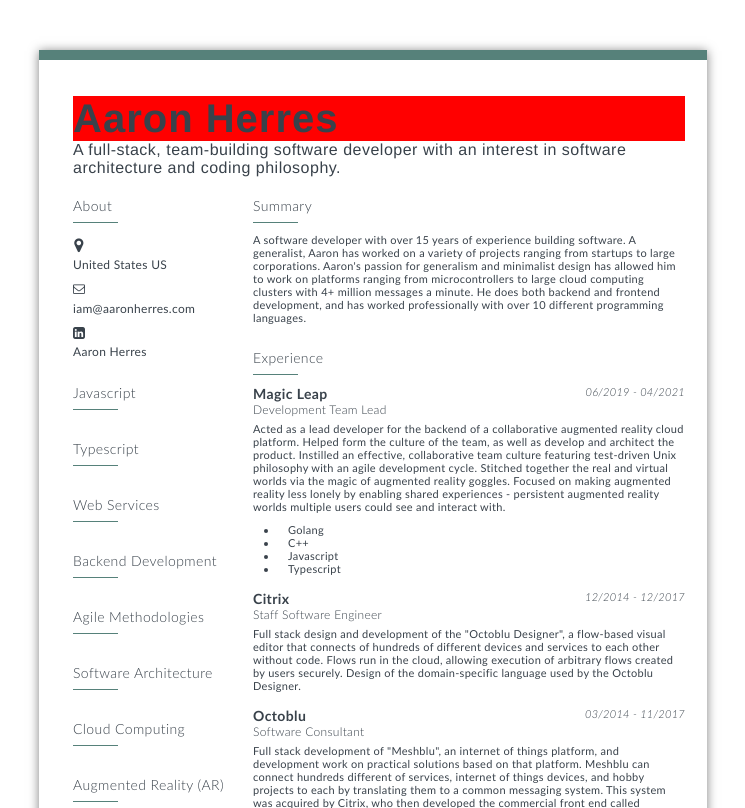
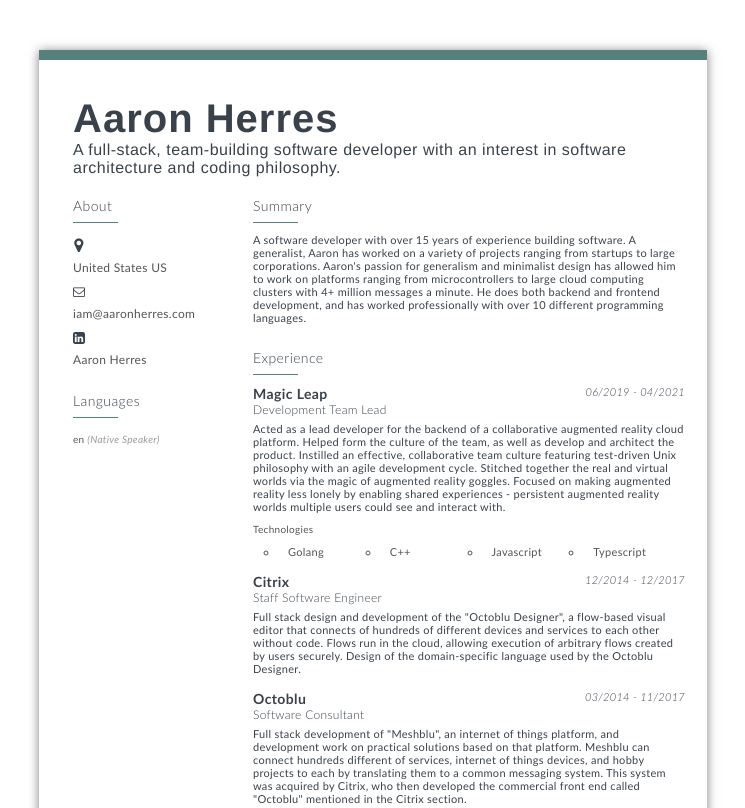
Before and after one commit to redaphid/resume, a website: page index.html in a window 1280 px wide. Shown: the top 808 px of the page, without its empty margins (267-1012 px from the left). Drawn offline with Linux system fonts and the light colour scheme; a web font is replaced by a local one.

Commit message:
about to regen

```diff
--- a/index.html
+++ b/index.html
@@ -581,7 +581,7 @@
         Stitched together the real and virtual worlds via the magic of augmented reality goggles.
 
         Focused on making augmented reality less lonely by enabling shared experiences - persistent augmented reality worlds multiple users could see and interact with.</p>
-
+                    <h6>Technologies</h6>
                     <ul>
                         <li>Golang</li>
                         <li>C++</li>
--- a/mods.css
+++ b/mods.css
@@ -1,4 +1,19 @@
 
-h1 {
-  background-color: red;
+.item ul {
+    display: flex;
+    color: #555;
+    list-style-type:circle
 }
+
+.item ul li {
+    flex: 1;
+}
+
+h6 {
+    padding-top: 5px;
+    color: #555;
+}
+
+.skills-container {
+    display:none;
+}
```
